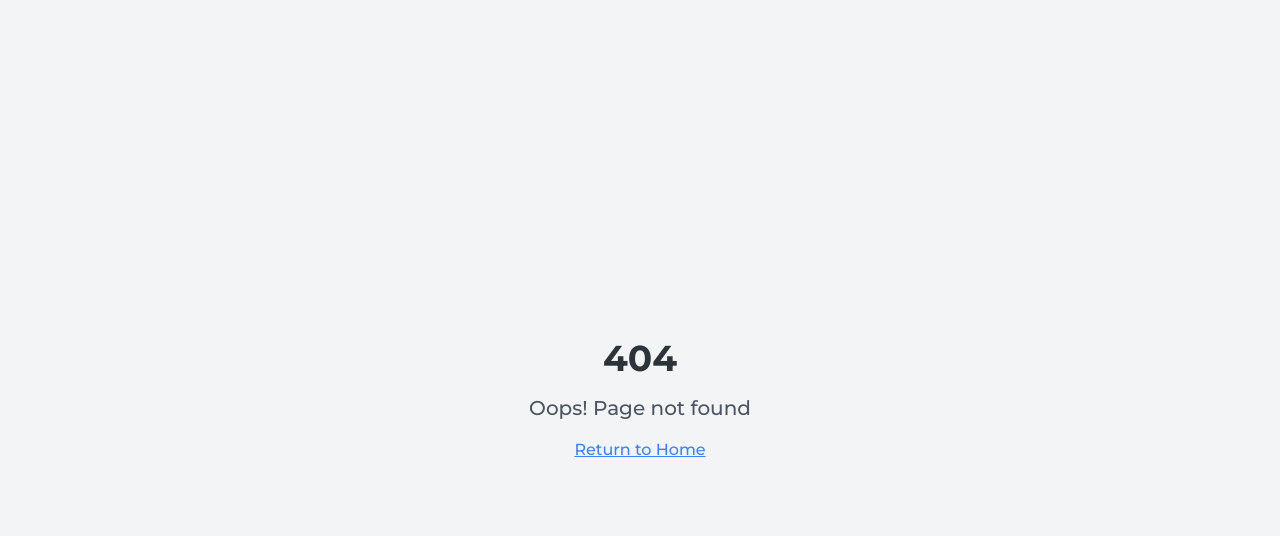
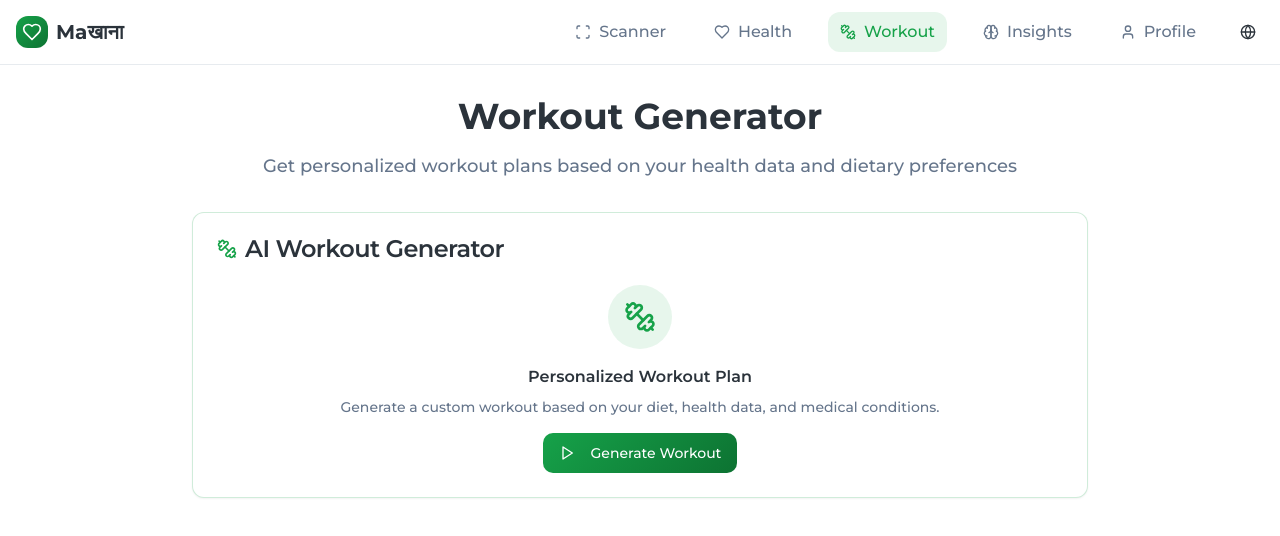
Before and after one commit to Eshaan111/health-guide-smart, a React (Vite) app: page /workout in a window 1280 px wide. Before the commit this address had no page. Shown: the top 536 px of the page. Built offline with nearby package versions, Linux system fonts and the light colour scheme; the HTML template or start-up script is replaced by a standard one.

Commit message:
Refactor navigation and home page

```diff
--- a/src/App.tsx
+++ b/src/App.tsx
@@ -9,6 +9,8 @@ import { LanguageProvider } from "@/contexts/LanguageContext";
 import Index from "./pages/Index";
 import Profile from "./pages/Profile";
 import Health from "./pages/Health";
+import WorkoutGenerator from "./pages/WorkoutGenerator";
+import Insights from "./pages/Insights";
 import NotFound from "./pages/NotFound";
 
 const queryClient = new QueryClient();
@@ -26,6 +28,8 @@ const App = () => (
                 <Route path="/" element={<Index />} />
                 <Route path="/profile" element={<Profile />} />
                 <Route path="/health" element={<Health />} />
+                <Route path="/workout" element={<WorkoutGenerator />} />
+                <Route path="/insights" element={<Insights />} />
                 {/* ADD ALL CUSTOM ROUTES ABOVE THE CATCH-ALL "*" ROUTE */}
                 <Route path="*" element={<NotFound />} />
               </Routes>
--- a/src/components/HeroSection.tsx
+++ b/src/components/HeroSection.tsx
@@ -68,7 +68,13 @@ const HeroSection = () => {
         <div className="mt-8">
           <Button
             variant="ghost"
-            className="text-white/80 hover:text-white hover:bg-white/10 border border-white/30"
+            className="text-white hover:text-white hover:bg-white/20 border border-white/30 bg-white/10"
+            onClick={() => {
+              const featuresSection = document.getElementById('features');
+              if (featuresSection) {
+                featuresSection.scrollIntoView({ behavior: 'smooth' });
+              }
+            }}
           >
             Learn More About Features
           </Button>
--- a/src/components/Navigation.tsx
+++ b/src/components/Navigation.tsx
@@ -1,5 +1,5 @@
 import { useState } from "react";
-import { Menu, X, Scan, BarChart3, Heart, User, Globe } from "lucide-react";
+import { Menu, X, Scan, BarChart3, Heart, User, Globe, Dumbbell, Brain } from "lucide-react";
 import { Button } from "@/components/ui/button";
 import { Link, useLocation } from "react-router-dom";
 import { useLanguage } from "@/contexts/LanguageContext";
@@ -18,6 +18,8 @@ const Navigation = () => {
   const navItems = [
     { icon: Scan, label: t("scanner"), href: "/", isRoute: true },
     { icon: Heart, label: t("health"), href: "/health", isRoute: true },
+    { icon: Dumbbell, label: "Workout", href: "/workout", isRoute: true },
+    { icon: Brain, label: "Insights", href: "/insights", isRoute: true },
     { icon: User, label: t("profile"), href: "/profile", isRoute: true },
   ];
 
--- a/src/pages/Index.tsx
+++ b/src/pages/Index.tsx
@@ -13,15 +13,6 @@ const Index = () => {
       <Navigation />
       <HeroSection />
 
-      {/* New Insights & Workout Sections */}
-      <section className="py-16 px-4 bg-accent/10">
-        <div className="container mx-auto max-w-6xl">
-          <div className="grid grid-cols-1 lg:grid-cols-2 gap-8">
-            <PersonalizedInsights />
-            <WorkoutGenerator />
-          </div>
-        </div>
-      </section>
 
       <FeaturesSection />
       <EnhancedScanner />
--- /dev/null
+++ b/src/pages/Insights.tsx
@@ -0,0 +1,27 @@
+import Navigation from "@/components/Navigation";
+import { PersonalizedInsights } from "@/components/PersonalizedInsights";
+
+const Insights = () => {
+  return (
+    <div className="min-h-screen bg-background">
+      <Navigation />
+      <main className="pt-16">
+        <div className="container mx-auto px-4 py-8">
+          <div className="max-w-4xl mx-auto">
+            <div className="text-center mb-8">
+              <h1 className="text-3xl md:text-4xl font-bold mb-4 text-foreground">
+                Personalized Insights
+              </h1>
+              <p className="text-lg text-muted-foreground">
+                Get personalized health insights and meal recommendations based on your profile
+              </p>
+            </div>
+            <PersonalizedInsights />
+          </div>
+        </div>
+      </main>
+    </div>
+  );
+};
+
+export default Insights;
--- /dev/null
+++ b/src/pages/WorkoutGenerator.tsx
@@ -0,0 +1,27 @@
+import Navigation from "@/components/Navigation";
+import { WorkoutGenerator as WorkoutGeneratorComponent } from "@/components/WorkoutGenerator";
+
+const WorkoutGenerator = () => {
+  return (
+    <div className="min-h-screen bg-background">
+      <Navigation />
+      <main className="pt-16">
+        <div className="container mx-auto px-4 py-8">
+          <div className="max-w-4xl mx-auto">
+            <div className="text-center mb-8">
+              <h1 className="text-3xl md:text-4xl font-bold mb-4 text-foreground">
+                Workout Generator
+              </h1>
+              <p className="text-lg text-muted-foreground">
+                Get personalized workout plans based on your health data and dietary preferences
+              </p>
+            </div>
+            <WorkoutGeneratorComponent />
+          </div>
+        </div>
+      </main>
+    </div>
+  );
+};
+
+export default WorkoutGenerator;
```
